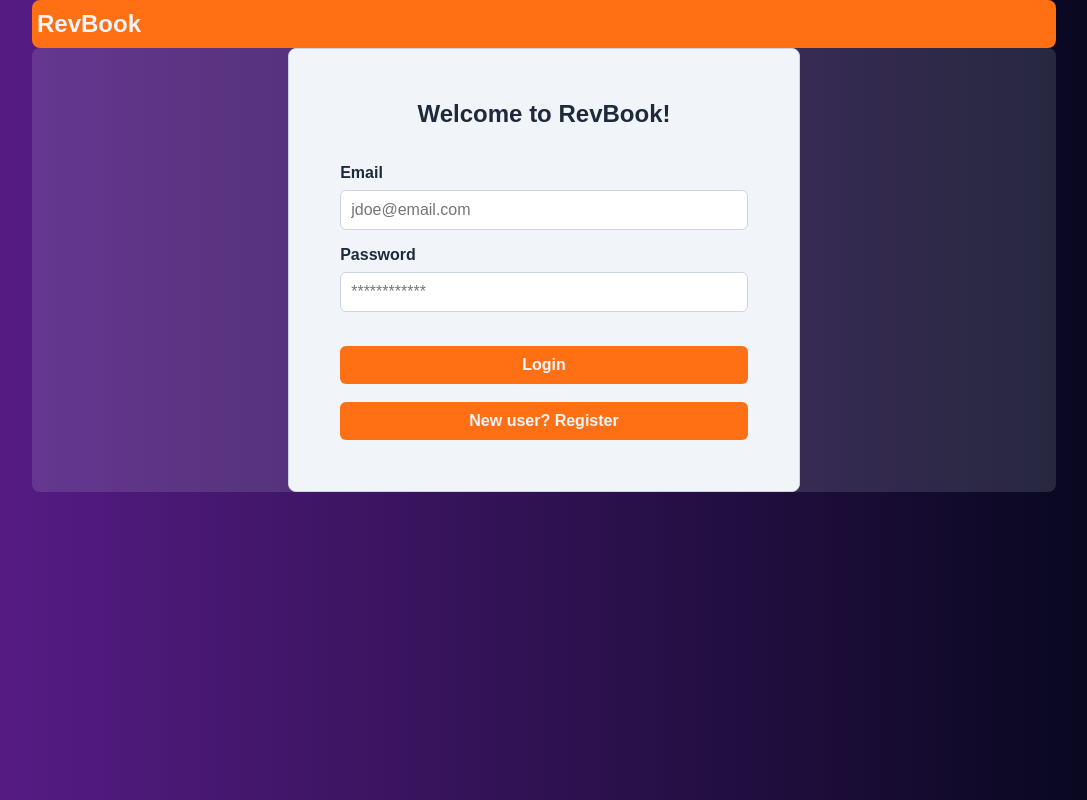
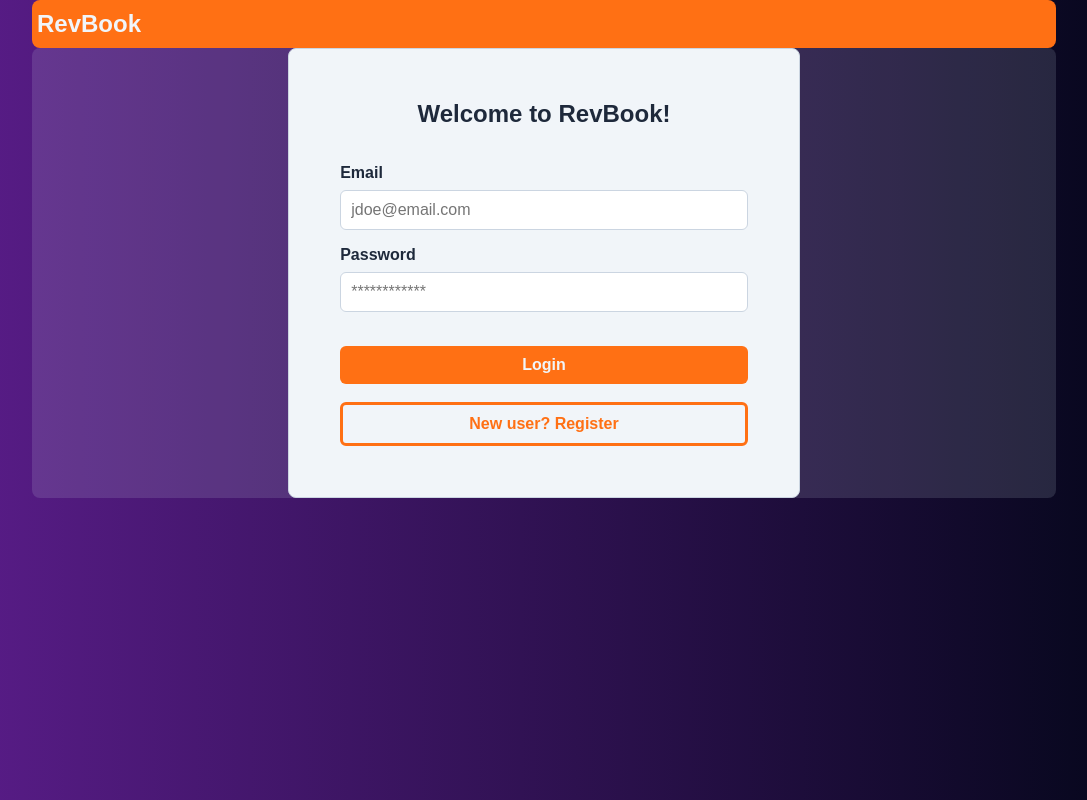
Before and after one commit to mattry/revbook, a React (Create React App) app in the folder frontend/revbook/: page / in a window 1280 px wide. Shown: the whole page, without its empty margins (96-1183 px from the left). Built offline with nearby package versions, Linux system fonts and the light colour scheme; the HTML template or start-up script is replaced by a standard one.

Commit message:
Update button stylings

```diff
--- a/frontend/revbook/src/components/auth-form-components/AuthFormComponent.js
+++ b/frontend/revbook/src/components/auth-form-components/AuthFormComponent.js
@@ -20,7 +20,7 @@ const AuthFormComponent = () => {
             <h2>Welcome to RevBook!</h2><br/>
             <br/>
             {showLogin ? <UserLogin /> : <UserRegistration />}<br/>
-            <button onClick = {() => setShowLogin(!showLogin)}>
+            <button id="secondary-button" onClick = {() => setShowLogin(!showLogin)}>
                 {showLogin ? "New user? Register" : "Existing user? Sign in"}
             </button>
         </div>
--- a/frontend/revbook/src/components/search-components/SearchDisplay.js
+++ b/frontend/revbook/src/components/search-components/SearchDisplay.js
@@ -9,15 +9,13 @@ const SearchDisplay = ({results}) => {
         if (!users || users.length === 0) return <p>No users found.</p>
 
         return users.map((user) => (
-            <>
-            <div className="user-result">
-                <div key={user.userId}>
-                <Link to={`/user/${user.userId}`} className="user-link">
-                    {user.firstName} {user.lastName}
-                </Link>
+            <div key={user.userId}>
+                <div className="user-result">
+                    <Link to={`/user/${user.userId}`} className="user-link">
+                        {user.firstName} {user.lastName}
+                    </Link>
                 </div>
             </div>
-            </>
         ));
     };
 
--- a/frontend/revbook/src/index.css
+++ b/frontend/revbook/src/index.css
@@ -135,8 +135,36 @@ body {
   transition: background-color 0.3s ease;
 }
 
+#secondary-button {
+  display: block;
+  width: 100%;
+  padding: 10px 16px;
+  transition: background-color 0.3s ease;
+  cursor: pointer;
+  border-radius: 6px;
+  font-size: 16px;
+  background-color: var(--100);
+  color: #ff7014;
+  border-style: solid;
+
+}
+
+#secondary-button:hover {
+  background-color: var(--200);
+}
+
+#secondary-button:active {
+  background-color: var(--300);
+  transform: scale(0.98);
+}
+
 .auth-form button:hover {
   background-color: #cc580f;
+}
+
+.auth-form button:active{
+  background-color: #b34b0d;
+  transform: scale(0.98);
 }
 
 .landing-page {
@@ -186,6 +214,11 @@ body {
 
 .post-form button:hover {
   background-color: #cc580f;
+}
+
+.post-form button:active {
+    background-color: #b34b0d;
+    transform: scale(0.98);
 }
 
 .user-feed {
@@ -245,6 +278,11 @@ body {
 
 .comment-form button:hover {
   background-color: #cc580f;
+}
+
+.comment-form button:active {
+  background-color: #b34b0d;
+  transform: scale(0.98);
 }
 
 .reaction-display {
@@ -338,6 +376,11 @@ body {
   background-color: #cc580f;
 }
 
+.add-comment-reply button:active {
+  background-color: #b34b0d;
+  transform: scale(0.98);
+}
+
 .user-link {
   text-decoration: none;
   color: var(--700);
@@ -381,6 +424,11 @@ button {
 
 button:hover {
   background-color: #cc580f;
+}
+
+button:active {
+  background-color: #b34b0d;
+  transform: scale(0.98);
 }
 
 .profile-container {
```
